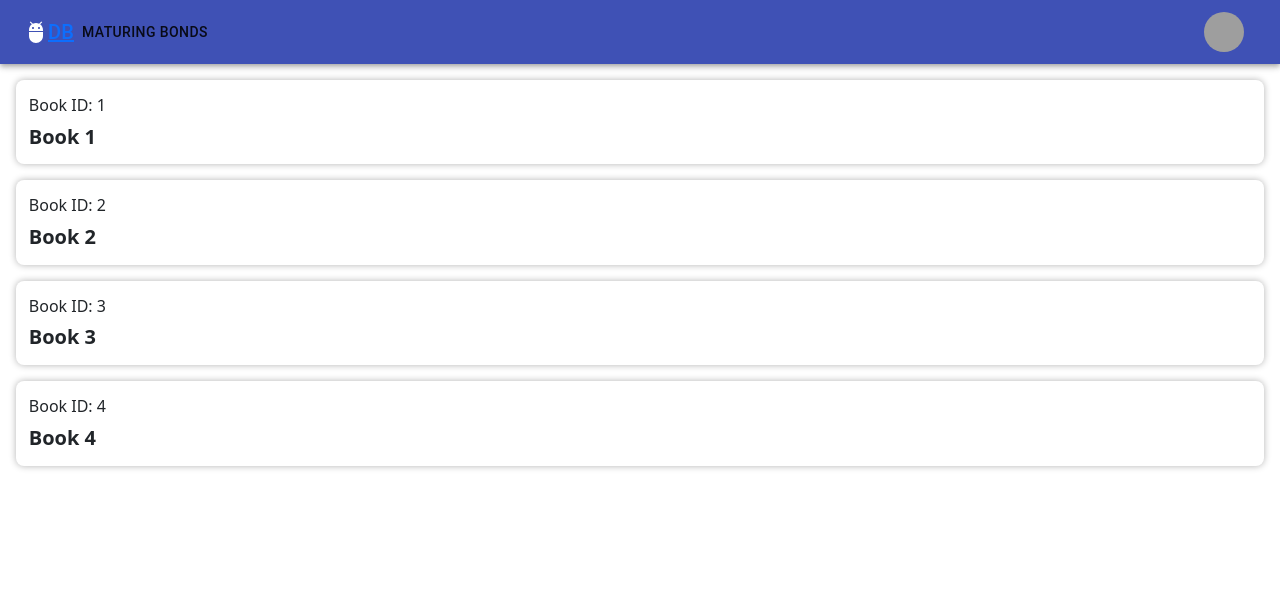
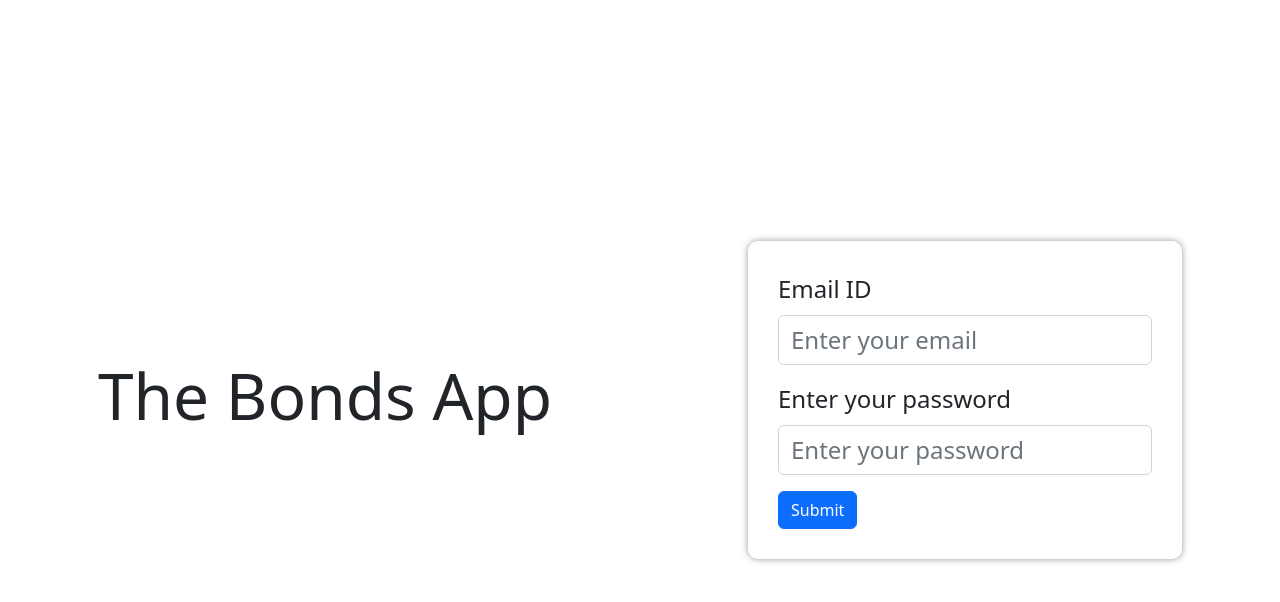
Before and after one commit to utkarsh001-choudhary/DB_Coding_Challenge, a React (Create React App) app: page / in a window 1280 px wide. Shown: the top 602 px of the page. Built offline with nearby package versions, Linux system fonts and the light colour scheme; grey boxes are pictures that could not be loaded.

Commit message:
Updated paths

```diff
--- a/src/App.jsx
+++ b/src/App.jsx
@@ -13,8 +13,8 @@ const App = () => {
   // return <Pets/>
   <Router history={history}>
          <Routes>
-           <Route exact path="/" element={<Books />} />
-           <Route exact path="/login" element={<Login/>} />
+           <Route exact path="/" element={<Login />} />
+           <Route exact path="/books" element={<Books/>} />
             {/* specific details page */}
             <Route exact path="/book" element={<Book/>} />
          </Routes>
--- a/src/components/Auth/Login.jsx
+++ b/src/components/Auth/Login.jsx
@@ -1,7 +1,10 @@
 import React, { useState, useEffect } from "react";
+import { useNavigate } from 'react-router-dom';
 import {Form, Button} from 'react-bootstrap';
 
 const Login = () => {
+
+	const navigate = useNavigate();
 
 	const [user, setUser] = useState("");
 	const [pass, setPass] = useState("");
@@ -17,6 +20,7 @@ const Login = () => {
 	const verifyUserPass = () => {
 		console.log("User: ", user);
 		console.log("Pass: ", pass);
+		navigate("/books");
 	}
 
 	return (
--- a/src/components/Book/Book.js
+++ b/src/components/Book/Book.js
@@ -13,7 +13,7 @@ const Book = () => {
 
 	useEffect(() => {
 		if (!location.state.id) {
-			navigate("/")
+			navigate("/books")
 		}
 		console.log("Location: ", location.state);
 	}, [])
```
